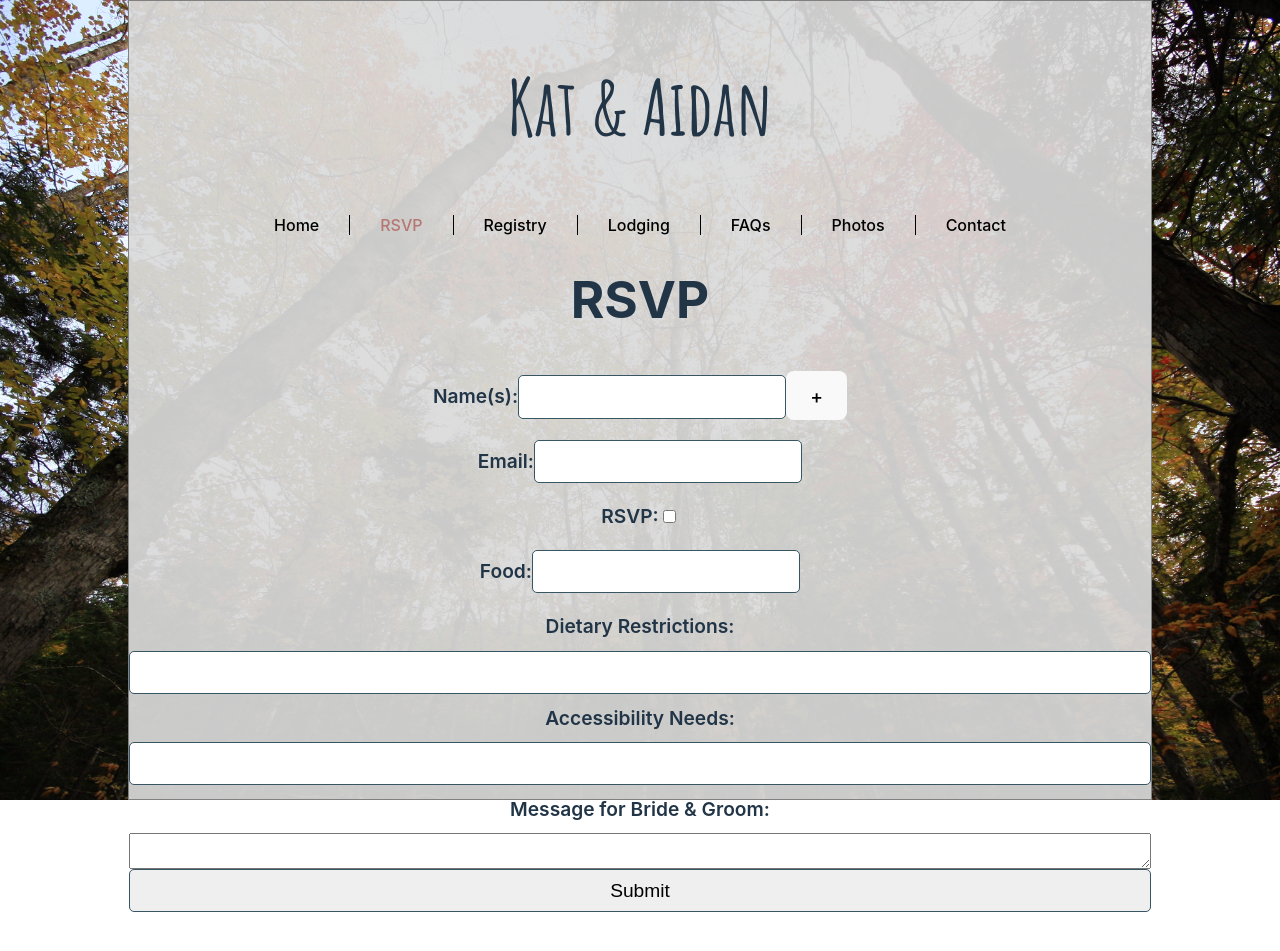
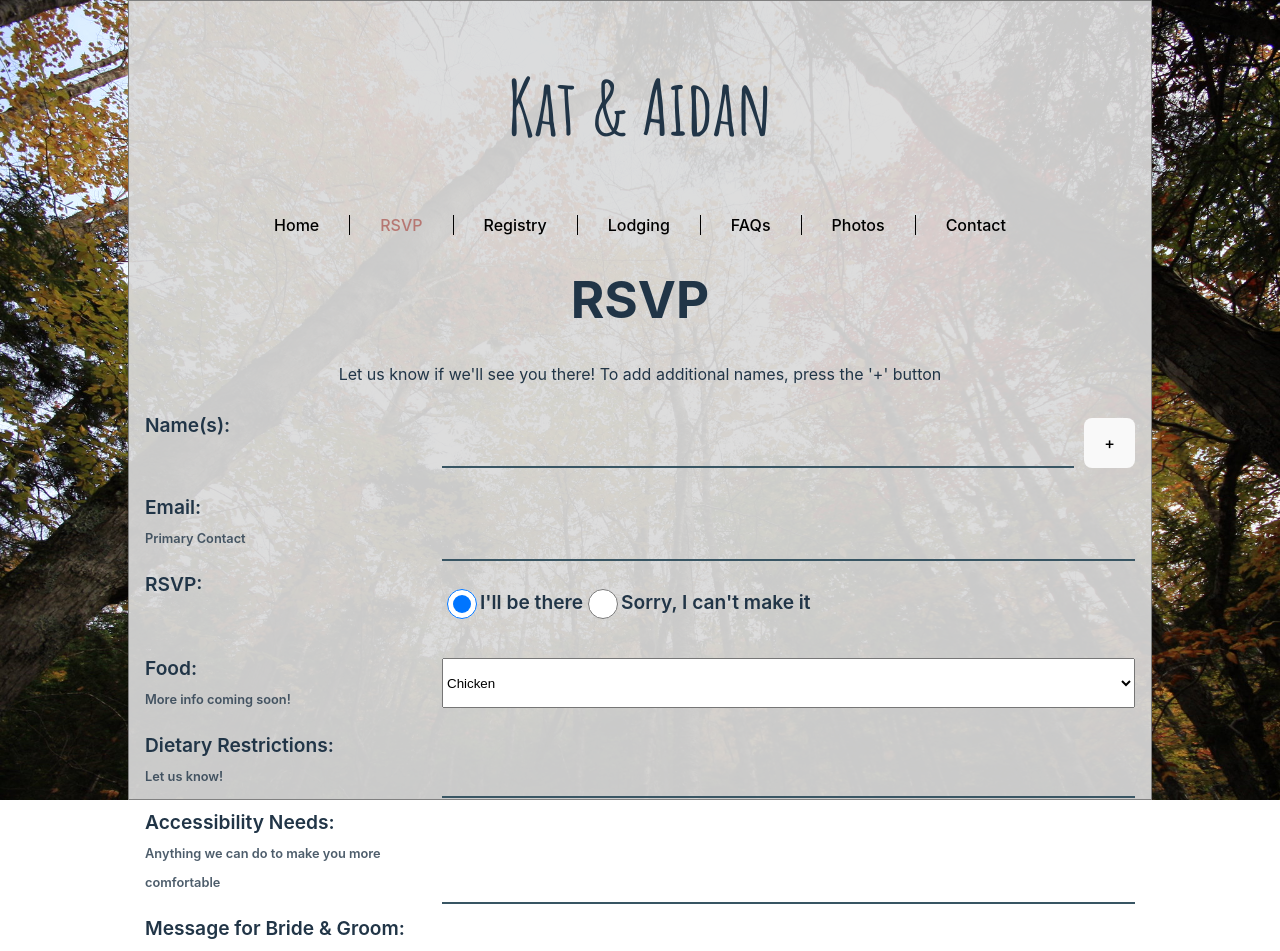
Before and after one commit to aidanbell/wedding-website, a React (Vite) app: page /rsvp in a window 1280 px wide. Shown: the top 951 px of the page. Before the commit the page ends 912 px from the top, so only its background shows below. Built offline with nearby package versions, Linux system fonts and the light colour scheme.

Commit message:
more work on RSVP form

```diff
--- a/src/App.css
+++ b/src/App.css
@@ -1,3 +1,4 @@
+@import url('https://fonts.googleapis.com/css2?family=Alex+Brush&family=Allura&family=Amatic+SC:wght@700&family=Great+Vibes&display=swap');
 
 /* color vars */
 :root {
@@ -11,7 +12,6 @@
   --plum: #500433;
 }
 
-@import url('https://fonts.googleapis.com/css2?family=Alex+Brush&family=Allura&family=Amatic+SC:wght@700&family=Great+Vibes&display=swap');
 
 * {
   box-sizing: border-box;
@@ -19,13 +19,19 @@
 
 #root {
   max-width: 100vw;
+  min-width: 100vw;
   width: 100vw;
   text-align: center;
+
+}
+
+body {
   background-image: url(/assets/fallbg1.jpg);
   background-size: cover;
   background-repeat: no-repeat;
   background-position: center;
   background-attachment: fixed;
+  position: absolute;
 }
 
 main {
@@ -36,3 +42,22 @@ main {
   border: 1px solid grey;
   background-color: rgba(219, 219, 219, 0.92);
 }
+
+@media (max-width: 768px) {
+  body {
+    margin: 0;
+    display: flex;
+    place-items: center;
+    min-width: 800px;
+    height: auto;
+  }
+  .root {
+    width: 100vw;
+    min-width: 100vw;
+    height: 100vw;
+  }
+  main {
+    width: 100vw;
+    height: 100%;
+  }
+}
--- a/src/index.css
+++ b/src/index.css
@@ -1,3 +1,7 @@
+html, body {
+  height: 100%;
+}
+
 :root {
   font-family: Inter, system-ui, Avenir, Helvetica, Arial, sans-serif;
   line-height: 1.5;
@@ -26,9 +30,9 @@ a:hover {
 body {
   margin: 0;
   display: flex;
-  place-items: center;
-  min-width: 320px;
-  min-height: 100vh;
+  min-height: 100%;
+  height: 100vh;
+  min-width: 1000px;
 }
 
 h1 {
--- a/src/pages/RSVP/RSVP.css
+++ b/src/pages/RSVP/RSVP.css
@@ -1,26 +1,116 @@
+input[type="text"],
+input[type="email"],
+textarea {
+  all: unset;
+  border: none;
+  text-align: left;
+}
+
 .rsvp-form {
+  margin: 1em;
   display: grid;
+  max-width: 100%;
+  grid-template-columns: 30% auto;
   grid-template-areas:
-    "name"
-    "email"
-    "attending"
-    "submit";
+    "name-label name"
+    "email-label email"
+    "attending-label attending"
+    "food-label food"
+    "dietary-label dietary"
+    "accessibility-label accessibility"
+    "message-label message"
+    "submit submit";
+}
+
+.small {
+  font-size: 0.8rem;
+  opacity: 0.8;
+}
+
+.rsvp-form > * {
+  margin: 1em 0;
+}
+
+.rsvp-form div.name {
+  grid-area: name;
+}
+
+.rsvp-form label.name {
+  grid-area: name-label;
+}
+
+.rsvp-form input.email {
+  grid-area: email;
+}
+
+.rsvp-form label[for="email"] {
+  grid-area: email-label;
+}
+
+.rsvp-form label[for="names"] {
+  display: flex;
+  flex-direction: row;
+}
+
+.rsvp-form label[for="rsvp"] {
+  grid-area: attending-label;
+}
+
+.rsvp-form div.rsvp {
+  grid-area: attending;
+}
+.main-name,
+.more-names {
+  display: flex;
+  flex-direction: row;
+}
+
+.main-name input,
+.more-names input {
+  flex-grow:2;
+  margin-right: 0.5em;
 }
 
 .rsvp-form label {
   font-size: 1.2rem;
   font-weight: 600;
   margin: 0.5em 0;
+  text-align: left;
 }
 
 .rsvp-form input {
   font-size: 1.2rem;
   padding: 0.5em;
-  border-radius: 5px;
-  border: 1px solid var(--blueish);
+  border-bottom: 2px solid var(--blueish);
 }
 
 .rsvp-form input:focus {
   outline: none;
-  border: 1px solid var(--pink);
+  border-bottom: 2px solid var(--pink);
+
 }
+
+
+
+.rsvp-form input[type="submit"] {
+  grid-area: submit;
+  background-color: var(--blueish);
+  color: var(--pink);
+  font-size: 1.2rem;
+  font-weight: 600;
+  padding: 0.5em;
+  border-radius: 0.5em;
+  cursor: pointer;
+  transition: all 0.2s ease-in-out;
+}
+
+.rsvp-form div.rsvp label,
+.rsvp-form div.rsvp {
+  display: flex;
+  align-items: center;
+}
+
+.rsvp-form input[type="radio" i] {
+  height: 30px;
+  width: 30px;
+}
--- a/src/pages/RSVP/RSVP.tsx
+++ b/src/pages/RSVP/RSVP.tsx
@@ -1,6 +1,6 @@
 // FORM DATA:
 // - Name(s) (all guests on your invite) (string)
-    // - + names
+// - + names
 // - Email (main contact email just in case) (string)
 // - RSVP (bool)
 // - Food (?) (string)
@@ -10,14 +10,14 @@
 import { useState } from "react";
 import { motion, AnimatePresence } from "framer-motion";
 
-import "./RSVP.css"
+import "./RSVP.css";
 
 export default function RSVP() {
   const [formData, setFormData] = useState({
     name: "",
     names: [],
     email: "",
-    rsvp: "",
+    rsvp: true,
     food: "",
     dietaryRestrictions: "",
     accessibilityNeeds: "",
@@ -45,7 +45,16 @@ export default function RSVP() {
       setFormData({ ...formData, names: newNames });
       return;
     }
+    if (event.target.name === "rsvp") {
+      setFormData({ ...formData, rsvp: event.target.value === "true" });
+      return;
+    }
     setFormData({ ...formData, [event.target.name]: event.target.value });
+  }
+
+  function handleSubmit(event: any) {
+    event.preventDefault();
+    console.log(formData);
   }
 
   return (
@@ -58,43 +67,125 @@ export default function RSVP() {
       }}
       exit={{ opacity: 0 }}>
       <h1>RSVP</h1>
-      <form className="rsvp-form">
-        <label htmlFor="names">
+      <p>Let us know if we'll see you there! To add additional names, press the '+' button</p>
+      <form className="rsvp-form" onSubmit={handleSubmit}>
+        <label className="name" htmlFor="name">
           Name(s):
-          <input type="text" id="names" name="names" />
-          <button onClick={additionalNames}>+</button>
         </label>
-        {formData.names.map((name, i) => {
-          return (
-            <label htmlFor="names">
-              :
-              <input type="text" id={`name-${i}`} name="names" onChange={handleFormChange}/>
-              <button onClick={removeName}>-</button>
-            </label>
-          )
+        <div className="name">
+          <div className="main-name">
+            <input
+              type="text"
+              id="name"
+              name="name"
+              value={formData.name}
+              onChange={handleFormChange}
+            />
+            <button onClick={additionalNames}>+</button>
+          </div>
+          {formData.names.map((name, i) => {
+            return (
+              <div className="more-names">
+                <input
+                  type="text"
+                  name="names"
+                  id={`name-${i}`}
+                  value={formData.names[i]}
+                  onChange={handleFormChange}
+                />
+                <button className="remove" id={`namebtn-${i}`} onClick={removeName}>
+                  -
+                </button>
+              </div>
+            );
           })}
+        </div>
         <label htmlFor="email">
           Email:
-          <input type="email" id="email" name="email" />
+          <br />
+          <span className="small">Primary Contact</span>
         </label>
-        <label htmlFor="rsvp">
-          RSVP:
-          <input type="checkbox" id="rsvp" name="rsvp" />
-        </label>
+        <input
+          className="email"
+          type="email"
+          id="email"
+          name="email"
+          value={formData.email}
+          onChange={handleFormChange}
+        />
+        <label htmlFor="rsvp">RSVP:</label>
+        <div className="rsvp">
+          <label htmlFor="yes">
+            <input
+              type="radio"
+              id="yes"
+              name="rsvp"
+              value="true"
+              checked={formData.rsvp}
+              onChange={handleFormChange}
+            />
+            {formData.names.length ? "We'll" : "I'll"} be there
+          </label>
+          <label htmlFor="no">
+            <input
+              type="radio"
+              id="no"
+              name="rsvp"
+              value="false"
+              checked={!formData.rsvp}
+              onChange={handleFormChange}
+              />
+            Sorry, {formData.names.length ? "We" : "I"} can't make it
+          </label>
+        </div>
         <label htmlFor="food">
           Food:
-          <input type="text" id="food" name="food" />
+          <br />
+          <span className="small">More info coming soon!</span>
         </label>
-        <label htmlFor="dietaryRestrictions">Dietary Restrictions:</label>
+        <select id="food" name="food" onChange={handleFormChange}>
+          <option value="chicken">Chicken</option>
+          <option value="beef">Beef</option>
+          <option value="seafood">Seafood</option>
+          <option value="vegetarian">Vegetarian</option>
+        </select>
+        <label htmlFor="dietaryRestrictions">
+          Dietary Restrictions:
+          <br />
+          <span className="small">Let us know!</span>
+        </label>
         <input
           type="text"
           id="dietaryRestrictions"
           name="dietaryRestrictions"
+          value={formData.dietaryRestrictions}
+          onChange={handleFormChange}
         />
-        <label htmlFor="accessibilityNeeds">Accessibility Needs:</label>
-        <input type="text" id="accessibilityNeeds" name="accessibilityNeeds" />
-        <label htmlFor="message">Message for Bride & Groom:</label>
-        <textarea id="message" name="message" />
+        <label htmlFor="accessibilityNeeds">
+          Accessibility Needs:
+          <br />
+          <span className="small">
+            Anything we can do to make you more comfortable
+          </span>
+        </label>
+        <input
+          type="text"
+          id="accessibilityNeeds"
+          name="accessibilityNeeds"
+          value={formData.accessibilityNeeds}
+          onChange={handleFormChange}
+          />
+        <label htmlFor="message">
+          Message for Bride & Groom:
+          <br />
+          <span className="small">Optional, but welcome :)</span>
+        </label>
+        <textarea
+          id="message"
+          name="message"
+          value={formData.message}
+          onChange={handleFormChange}
+          />
         <input type="submit" value="Submit" />
       </form>
     </motion.div>
```
